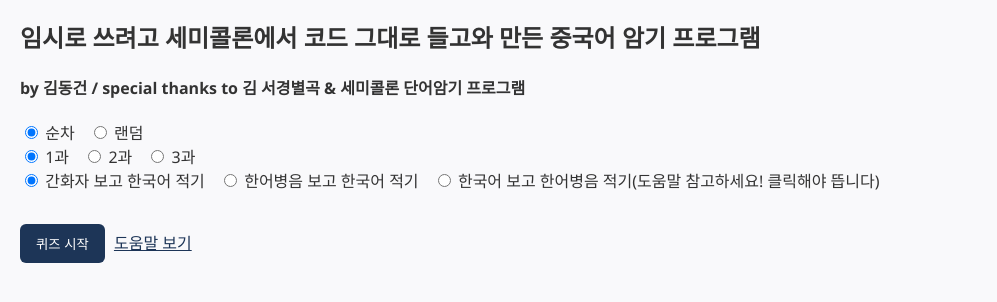
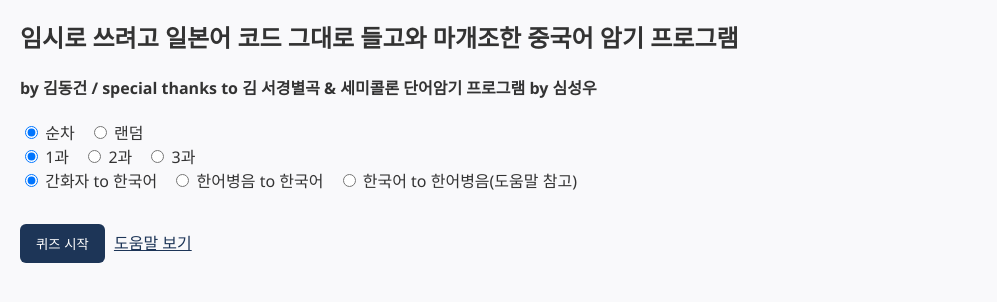
Before and after one commit to kdg124/zhongguo2025, a plain HTML site: page index.html in a window 1280 px wide. Shown: the part 90-392 px from the top of the page, without its empty margins (0-997 px from the left). Drawn offline with Linux system fonts and the light colour scheme.

Commit message:
Update index.html

```diff
--- a/index.html
+++ b/index.html
@@ -76,8 +76,8 @@
 </head>
 <body>
   <h1>중국어 단어(함부로 배포/공유 금지! 코드 원작자가 불쾌할 수 있습니다)</h1>
-  <h2>임시로 쓰려고 세미콜론에서 코드 그대로 들고와 만든 중국어 암기 프로그램</h2>
-  <h4>by 김동건 / special thanks to 김 서경별곡 & 세미콜론 단어암기 프로그램 </h4>
+  <h2>임시로 쓰려고 일본어 코드 그대로 들고와 마개조한 중국어 암기 프로그램</h2>
+  <h4>by 김동건 / special thanks to 김 서경별곡 & 세미콜론 단어암기 프로그램 by 심성우 </h4>
 
   <label><input type="radio" name="mode" value="sequential" checked> 순차</label>
   <label><input type="radio" name="mode" value="random"> 랜덤</label>
@@ -86,9 +86,9 @@
   <label><input type="radio" name="chapter" value="second"> 2과</label>
   <label><input type="radio" name="chapter" value="third"> 3과</label>
   <br>
-  <label><input type="radio" name="special" value="gan2kor" checked> 간화자 보고 한국어 적기</label>
-  <label><input type="radio" name="special" value="pin2kor"> 한어병음 보고 한국어 적기</label>
-  <label><input type="radio" name="special" value="kor2pin"> 한국어 보고 한어병음 적기(도움말 참고하세요! 클릭해야 뜹니다)</label>
+  <label><input type="radio" name="special" value="gan2kor" checked> 간화자 to 한국어</label>
+  <label><input type="radio" name="special" value="pin2kor"> 한어병음 to 한국어</label>
+  <label><input type="radio" name="special" value="kor2pin"> 한국어 to 한어병음(도움말 참고)</label>
   <br><br>
 
   <button onclick="loadCSV()">퀴즈 시작</button>
@@ -105,7 +105,7 @@
     - 한어병음을 적을 때 (2) : 위(ü)를 표기할 경우 <strong>반드시 v0로 작성하며, 성조를 표기해야 할 경우(혹시라도) 0 대신 성조 번호에 해당하는 숫자를 붙여 표기합니다.</strong><br>
     예: ü → <strong>v0</strong>, ǜ → <strong>v4</strong><br><br>
 
-    *급하게 혼자 개발한거라 많이 구립니다.. 양해부탁드립니다 >:D*
+    *급하게 개조한거라 많이 구립니다.. 양해부탁드립니다 >:D*
   </div>
 
   <div id="quiz"></div>
```
